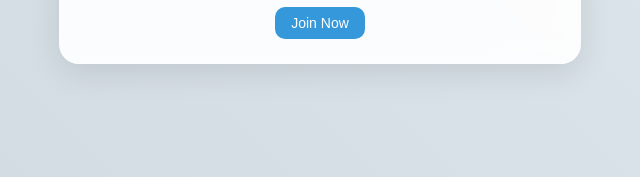
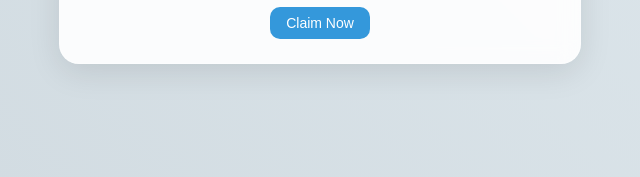
Before and after one commit to Fluffy728/Fluffy728.github.io, a plain HTML site: page canvapro.html in a window 1280 px wide. Shown: the part 584-761 px from the top of the page, 320-960 px from the left. Drawn offline with Linux system fonts and the light colour scheme.

Commit message:
Update canvapro.html

```diff
--- a/canvapro.html
+++ b/canvapro.html
@@ -217,7 +217,7 @@
             </div>
 
             <h1> JOIN CANVA PRO FOR FREE! </h1>
-            <button id="joinButton">Join Now</button>
+            <button id="joinButton">Claim Now</button>
         </div>
 
 
```
